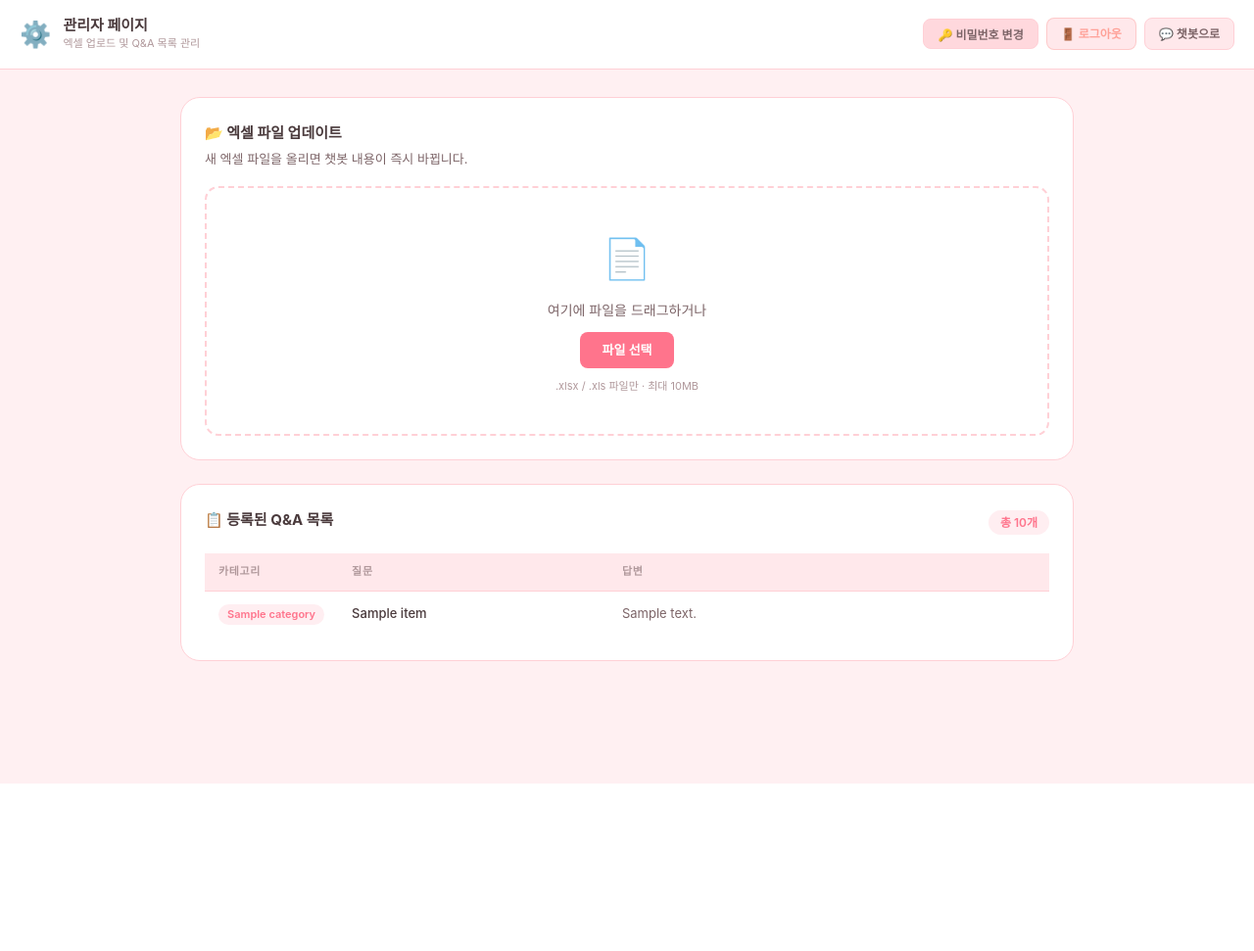
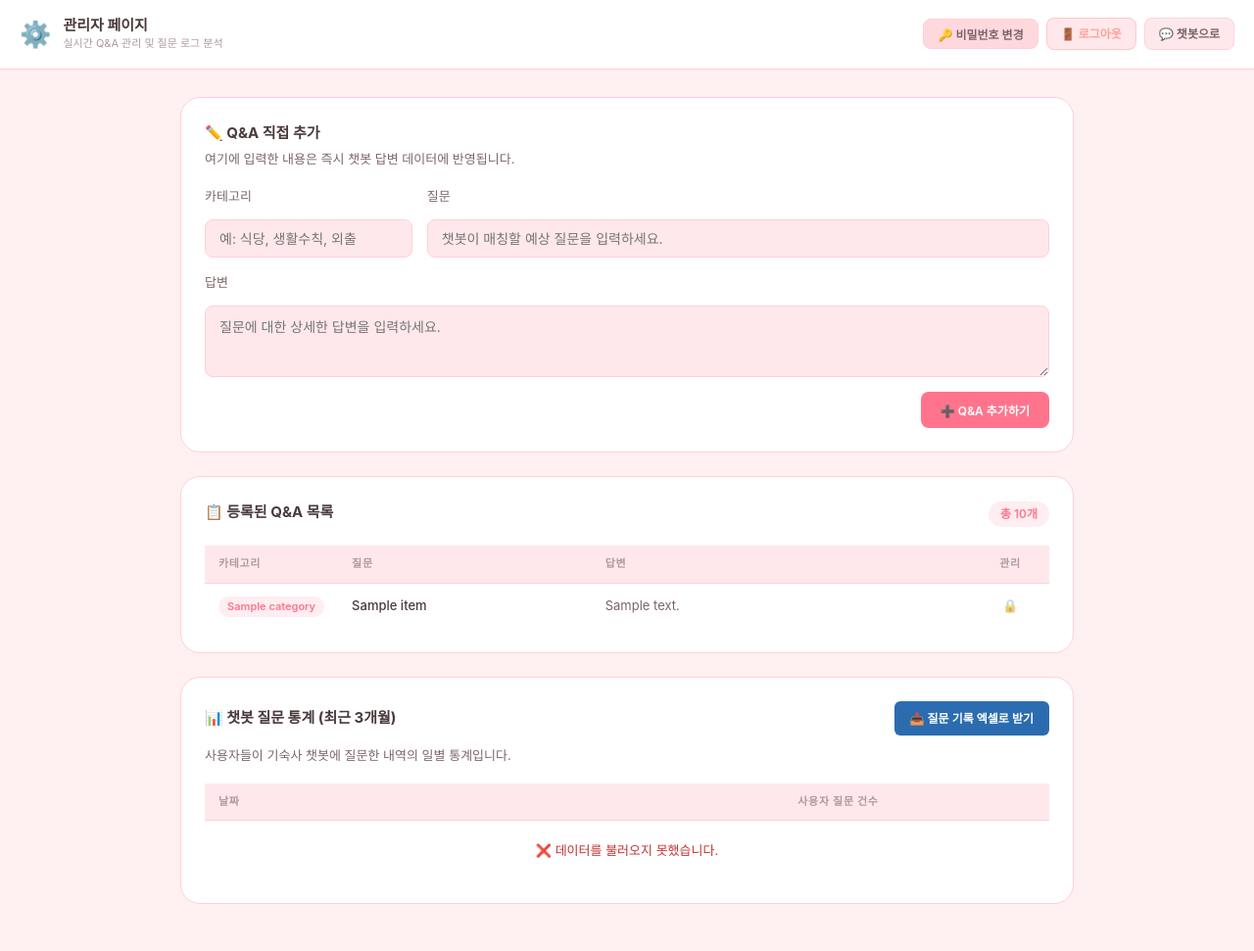
Before and after one commit to cyj6god-max/dormitory-project, a Flask app: template templates/admin.html in a window 1280 px wide. Shown: the whole page at 98% size. Before the commit the page ends 800 px from the top, so only its background shows below. Run offline with Flask 3, Linux system fonts and the light colour scheme; the template is opened without the code that fills it: most values are stand-ins (such as "Sample title", 1, 10 or a date in 2020); some web fonts are replaced.

Commit message:
Implement manual Q&A input and chat history logging with statistics

```diff
--- a/app.py
+++ b/app.py
@@ -16,11 +16,14 @@ except Exception:
     pass
 os.environ.setdefault('PYTHONUTF8', '1')
 
-from flask import Flask, request, jsonify, render_template, session, redirect, url_for
+from flask import Flask, request, jsonify, render_template, session, redirect, url_for, send_file
 from dotenv import load_dotenv
 from openai import OpenAI
 import rag_engine
 import json
+from datetime import datetime, timedelta
+import io
+from openpyxl import Workbook
 
 load_dotenv()
 
@@ -39,6 +42,54 @@ if api_key:
 
 EXCEL_FILENAME = "dormitory_guide_v2.xlsx"
 CONFIG_FILE = "admin_config.json"
+LOGS_FILE = "chat_logs.json"
+
+def _get_logs_path():
+    base_dir = os.path.dirname(os.path.abspath(__file__))
+    return os.path.join(base_dir, LOGS_FILE)
+
+def load_logs() -> list:
+    path = _get_logs_path()
+    if not os.path.exists(path):
+        return []
+    try:
+        with open(path, "r", encoding="utf-8") as f:
+            return json.load(f)
+    except Exception as e:
+        print(f"로그 로드 오류: {e}")
+        return []
+
+def save_logs(logs):
+    path = _get_logs_path()
+    try:
+        with open(path, "w", encoding="utf-8") as f:
+            json.dump(logs, f, ensure_ascii=False, indent=2)
+    except Exception as e:
+        print(f"로그 저장 실패 (Vercel 환경일 수 있음): {e}")
+
+def write_chat_log(query, answer, found):
+    logs = load_logs()
+    now_str = datetime.now().strftime("%Y-%m-%d %H:%M:%S")
+
+    logs.append({
+        "timestamp": now_str,
+        "query": query.strip(),
+        "answer": answer.strip(),
+        "found": found
+    })
+
+    # 3개월(90일) 보관 기간 필터링
+    limit_date = datetime.now() - timedelta(days=90)
+    filtered_logs = []
+    for log in logs:
+        try:
+            log_time = datetime.strptime(log["timestamp"], "%Y-%m-%d %H:%M:%S")
+            if log_time >= limit_date:
+                filtered_logs.append(log)
+        except Exception:
+            filtered_logs.append(log)
+
+    save_logs(filtered_logs)
 
 def get_admin_password():
     if not os.path.exists(CONFIG_FILE):
@@ -151,8 +202,10 @@ def chat():
 
     # 2) 관련 내용이 없으면 자료 없음 안내
     if not results:
+        no_ref_answer = "적절한 답변을 찾지 못했습니다. 관리자에게 문의해 주세요. (소통폰 : 010-2629-8002)"
+        write_chat_log(user_message, no_ref_answer, False)
         return jsonify({
-            "answer": "적절한 답변을 찾지 못했습니다. 관리자에게 문의해 주세요. (소통폰 : 010-2629-8002)",
+            "answer": no_ref_answer,
             "references": [],
             "found": False,
         })
@@ -194,61 +247,111 @@ def chat():
         return jsonify({"error": f"AI 서버 오류: {str(e)}"}), 500
 
     references = [{"category": r["category"], "question": r["question"]} for r in results]
+    write_chat_log(user_message, answer, True)
     return jsonify({"answer": answer, "references": references, "found": True})
 
 
-@app.route("/api/upload", methods=["POST"])
-def upload_excel():
-    if "file" not in request.files:
-        return jsonify({"error": "파일이 없습니다."}), 400
+@app.route("/api/qa/add", methods=["POST"])
+def add_qa():
+    if not session.get("admin_logged_in"):
+        return jsonify({"error": "로그인이 필요합니다."}), 401
 
-    file = request.files["file"]
-    if not file.filename or not file.filename.endswith((".xlsx", ".xls")):
-        return jsonify({"error": "엑셀 파일(.xlsx, .xls)만 업로드 가능합니다."}), 400
+    data = request.get_json()
+    if not data:
+        return jsonify({"error": "올바르지 않은 요청 데이터입니다."}), 400
 
-    base_dir = os.path.dirname(os.path.abspath(__file__))
-    save_path = os.path.join(base_dir, EXCEL_FILENAME)
-    temp_path = save_path + ".tmp.xlsx"
-    backup_path = save_path + ".bak"
+    category = data.get("category", "").strip()
+    question = data.get("question", "").strip()
+    answer = data.get("answer", "").strip()
 
-    # 1) 임시 파일로 먼저 저장
-    try:
-        file.save(temp_path)
-    except PermissionError:
-        return jsonify({"error": "저장 권한 오류입니다. 엑셀이 다른 프로그램에 열려 있다면 닫고 다시 시도해 주세요."}), 500
-    except Exception as e:
-        return jsonify({"error": f"파일 저장 오류: {str(e)}"}), 500
+    if not category or not question or not answer:
+        return jsonify({"error": "카테고리, 질문, 답변을 모두 입력해 주세요."}), 400
 
-    # 2) 임시 파일의 엑셀 구조가 올바른지 확인
-    try:
-        from openpyxl import load_workbook
-        wb = load_workbook(temp_path, read_only=True, data_only=True)
-        ws = wb["기숙사_운영_데이터"]
-        wb.close()
-    except Exception as e:
-        os.remove(temp_path)
-        return jsonify({"error": f"엑셀 파일 형식 오류: 시트 이름이 '기숙사_운영_데이터'인지 확인해 주세요. ({str(e)})"}), 400
+    success = rag_engine.add_custom_qa(category, question, answer)
+    if success:
+        return jsonify({"success": True, "message": "Q&A가 성공적으로 추가되었습니다."})
+    else:
+        return jsonify({"success": True, "message": "Q&A가 추가되었습니다. (임시 환경 저장)"})
 
-    # 3) 기존 파일 백업 후 원자적 교체
-    try:
-        if os.path.exists(save_path):
-            shutil.copy2(save_path, backup_path)
-        os.replace(temp_path, save_path)
-    except PermissionError:
-        if os.path.exists(temp_path):
-            os.remove(temp_path)
-        return jsonify({"error": "기존 파일 교체에 실패했습니다. 엑셀 프로그램을 닫고 다시 시도해 주세요."}), 500
+@app.route("/api/qa/delete", methods=["POST"])
+def delete_qa():
+    if not session.get("admin_logged_in"):
+        return jsonify({"error": "로그인이 필요합니다."}), 401
 
-    # 4) 캐시 갱신
-    try:
-        rag_engine.reload()
-        count = len(rag_engine.get_all_qa())
-        return jsonify({"success": True, "message": f"업로드 완료! 총 {count}개의 Q&A가 로드되었습니다.", "count": count})
-    except Exception as e:
-        if os.path.exists(backup_path):
-            shutil.copy2(backup_path, save_path)
-            rag_engine.reload()
-        return jsonify({"error": f"파일 처리 오류: {str(e)}"}), 500
+    data = request.get_json()
+    if not data or not data.get("question", "").strip():
+        return jsonify({"error": "삭제할 질문을 지정해 주세요."}), 400
+
+    question = data["question"].strip()
+    success = rag_engine.delete_custom_qa(question)
+
+    if success:
+        return jsonify({"success": True, "message": "Q&A가 성공적으로 삭제되었습니다."})
+    else:
+        return jsonify({"error": "삭제할 Q&A를 찾지 못했거나 기본 제공 데이터(엑셀)는 삭제할 수 없습니다."}), 400
+
+@app.route("/api/logs/daily", methods=["GET"])
+def get_daily_logs():
+    if not session.get("admin_logged_in"):
+        return jsonify({"error": "로그인이 필요합니다."}), 401
+
+    logs = load_logs()
+
+    daily_counts = {}
+    for log in logs:
+        try:
+            date_str = log["timestamp"].split(" ")[0]
+            daily_counts[date_str] = daily_counts.get(date_str, 0) + 1
+        except Exception:
+            continue
+
+    sorted_daily = []
+    for d in sorted(daily_counts.keys(), reverse=True):
+        sorted_daily.append({"date": d, "count": daily_counts[d]})
+
+    return jsonify({"success": True, "data": sorted_daily})
+
+@app.route("/api/logs/download", methods=["GET"])
+def download_logs_excel():
+    if not session.get("admin_logged_in"):
+        return redirect(url_for("admin_login"))
+
+    logs = load_logs()
+
+    wb = Workbook()
+    ws = wb.active
+    ws.title = "질문 내역 로그"
+
+    headers = ["질문 일시", "사용자 질문", "챗봇 답변", "자료 매칭 여부"]
+    ws.append(headers)
+
+    for log in reversed(logs):
+        ws.append([
+            log.get("timestamp", ""),
+            log.get("query", ""),
+            log.get("answer", ""),
+            "예" if log.get("found", False) else "아니오"
+        ])
+
+    for col in ws.columns:
+        max_len = 0
+        for cell in col:
+            # None 방지 및 한글/영문 길이 보정
+            val = str(cell.value or '')
+            max_len = max(max_len, len(val))
+        col_letter = col[0].column_letter
+        ws.column_dimensions[col_letter].width = max(max_len + 3, 12)
+
+    excel_stream = io.BytesIO()
+    wb.save(excel_stream)
+    excel_stream.seek(0)
+
+    return send_file(
+        excel_stream,
+        mimetype="application/vnd.openxmlformats-officedocument.spreadsheetml.sheet",
+        as_attachment=True,
+        download_name="chat_history_logs.xlsx"
+    )
 
 
 
--- a/static/chat.js
+++ b/static/chat.js
@@ -132,57 +132,144 @@ function removeLoading(id) {
 }
 
 // ══════════════════════════════════════════════
-// 관리자 페이지 기능
+// 관리자 페이지 기능 (실시간 Q&A 관리 및 로그)
 // ══════════════════════════════════════════════
 
-function uploadFile(input) {
-  if (input.files && input.files[0]) doUpload(input.files[0]);
-}
+// 1. Q&A 직접 추가
+async function submitNewQa() {
+  const catInput = document.getElementById("qa-category");
+  const qInput = document.getElementById("qa-question");
+  const aInput = document.getElementById("qa-answer");
+  const resultDiv = document.getElementById("add-result");
 
-function onDragOver(e) {
-  e.preventDefault();
-  document.getElementById("upload-area")?.classList.add("dragover");
-}
+  if (!catInput || !qInput || !aInput || !resultDiv) return;
 
-function onDragLeave() {
-  document.getElementById("upload-area")?.classList.remove("dragover");
-}
+  const category = catInput.value.trim();
+  const question = qInput.value.trim();
+  const answer = aInput.value.trim();
 
-function onDrop(e) {
-  e.preventDefault();
-  document.getElementById("upload-area")?.classList.remove("dragover");
-  const files = e.dataTransfer?.files;
-  if (files && files[0]) doUpload(files[0]);
-}
+  resultDiv.style.display = "none";
+  resultDiv.className = "add-result-msg";
+  resultDiv.textContent = "";
 
-async function doUpload(file) {
-  if (!file.name.match(/\.(xlsx|xls)$/i)) {
-    showUploadResult(false, "엑셀 파일(.xlsx, .xls)만 업로드 가능합니다.");
+  if (!category || !question || !answer) {
+    resultDiv.style.display = "block";
+    resultDiv.className = "add-result-msg error";
+    resultDiv.style.background = "#fff5f5";
+    resultDiv.style.color = "#c53030";
+    resultDiv.textContent = "❌ 모든 항목(카테고리, 질문, 답변)을 입력해 주세요.";
     return;
   }
-  showUploadResult(null, "⏳ 업로드 중...");
-
-  const formData = new FormData();
-  formData.append("file", file);
 
   try {
-    const res  = await fetch("/api/upload", { method: "POST", body: formData });
+    const res = await fetch("/api/qa/add", {
+      method: "POST",
+      headers: { "Content-Type": "application/json" },
+      body: JSON.stringify({ category, question, answer })
+    });
+
     const data = await res.json();
+    resultDiv.style.display = "block";
+
     if (!res.ok || data.error) {
-      showUploadResult(false, `❌ ${data.error}`);
+      resultDiv.className = "add-result-msg error";
+      resultDiv.style.background = "#fff5f5";
+      resultDiv.style.color = "#c53030";
+      resultDiv.textContent = `❌ 오류: ${data.error || "추가 실패"}`;
     } else {
-      showUploadResult(true, `✅ ${data.message}`);
-      setTimeout(() => window.location.reload(), 1500);
+      resultDiv.className = "add-result-msg success";
+      resultDiv.style.background = "#f0fff4";
+      resultDiv.style.color = "#22543d";
+      resultDiv.textContent = `✅ ${data.message}`;
+
+      // 폼 비우기
+      catInput.value = "";
+      qInput.value = "";
+      aInput.value = "";
+
+      // 1.5초 후 목록 갱신
+      setTimeout(() => {
+        window.location.reload();
+      }, 1500);
     }
-  } catch {
-    showUploadResult(false, "❌ 네트워크 오류가 발생했습니다.");
+  } catch (err) {
+    resultDiv.style.display = "block";
+    resultDiv.className = "add-result-msg error";
+    resultDiv.style.background = "#fff5f5";
+    resultDiv.style.color = "#c53030";
+    resultDiv.textContent = "❌ 네트워크 오류가 발생했습니다.";
   }
 }
 
-function showUploadResult(success, message) {
-  const div = document.getElementById("upload-result");
-  if (!div) return;
-  div.style.display = "block";
-  div.className = "upload-result" + (success === true ? " success" : success === false ? " error" : "");
-  div.textContent = message;
+// 2. Q&A 삭제 (실시간 반영)
+async function deleteQa(questionText, rowIndex) {
+  if (!confirm(`정말 이 질문을 삭제하시겠습니까?\n\n질문: "${questionText}"`)) {
+    return;
+  }
+
+  try {
+    const res = await fetch("/api/qa/delete", {
+      method: "POST",
+      headers: { "Content-Type": "application/json" },
+      body: JSON.stringify({ question: questionText })
+    });
+
+    const data = await res.json();
+
+    if (!res.ok || data.error) {
+      alert(`❌ 삭제 실패: ${data.error || "오류 발생"}`);
+    } else {
+      // 1) 화면에서 해당 행 삭제
+      const row = document.getElementById(`qa-row-${rowIndex}`);
+      if (row) row.remove();
+
+      // 2) 총 개수 뱃지 숫자 갱신
+      const totalBadge = document.getElementById("total-badge");
+      if (totalBadge) {
+        const currentCount = parseInt(totalBadge.textContent.replace(/[^0-9]/g, "")) || 0;
+        if (currentCount > 0) {
+          totalBadge.textContent = `총 ${currentCount - 1}개`;
+        }
+      }
+
+      alert("✅ 삭제가 완료되었습니다.");
+    }
+  } catch (err) {
+    alert("❌ 네트워크 오류로 인해 삭제에 실패했습니다.");
+  }
 }
+
+// 3. 질문 일별 통계 로드
+async function loadDailyStats() {
+  const tableBody = document.getElementById("stats-table-body");
+  if (!tableBody) return;
+
+  try {
+    const res = await fetch("/api/logs/daily");
+    const data = await res.json();
+
+    if (!res.ok || !data.success) {
+      tableBody.innerHTML = `<tr><td colspan="2" style="text-align: center; color: #c53030; padding: 20px;">❌ 데이터를 불러오지 못했습니다.</td></tr>`;
+      return;
+    }
+
+    const statsList = data.data || [];
+    if (statsList.length === 0) {
+      tableBody.innerHTML = `<tr><td colspan="2" style="text-align: center; color: #718096; padding: 20px;">📭 최근 3개월간 기록된 질문 내역이 없습니다.</td></tr>`;
+      return;
+    }
+
+    let html = "";
+    statsList.forEach(item => {
+      html += `
+        <tr>
+          <td style="font-weight: 500; color: #2d3748;">📅 ${item.date}</td>
+          <td style="text-align: center; font-weight: bold; color: #2b6cb0;">${item.count} 회</td>
+        </tr>
+      `;
+    });
+    tableBody.innerHTML = html;
+  } catch (err) {
+    tableBody.innerHTML = `<tr><td colspan="2" style="text-align: center; color: #c53030; padding: 20px;">❌ 네트워크 오류로 통계를 가져오지 못했습니다.</td></tr>`;
+  }
+}
--- a/templates/admin.html
+++ b/templates/admin.html
@@ -20,7 +20,7 @@
       <span class="header-icon">⚙️</span>
       <div>
         <h1 class="header-title">관리자 페이지</h1>
-        <p class="header-sub">엑셀 업로드 및 Q&amp;A 목록 관리</p>
+        <p class="header-sub">실시간 Q&amp;A 관리 및 질문 로그 분석</p>
       </div>
     </div>
     <div class="header-actions">
@@ -32,25 +32,38 @@
 
   <main class="admin-main">
 
-    <!-- 업로드 카드 -->
-    <section class="admin-card" id="upload-section">
-      <h2 class="card-title">📂 엑셀 파일 업데이트</h2>
-      <p class="card-desc">새 엑셀 파일을 올리면 챗봇 내용이 즉시 바뀝니다.</p>
+    <!-- Q&A 추가 카드 -->
+    <section class="admin-card" id="qa-add-section">
+      <h2 class="card-title">✏️ Q&amp;A 직접 추가</h2>
+      <p class="card-desc">여기에 입력한 내용은 즉시 챗봇 답변 데이터에 반영됩니다.</p>
 
-      <div class="upload-area" id="upload-area"
-           ondragover="onDragOver(event)"
-           ondrop="onDrop(event)"
-           ondragleave="onDragLeave(event)">
-        <div class="upload-icon">📄</div>
-        <p class="upload-text">여기에 파일을 드래그하거나</p>
-        <label class="upload-btn-label" for="file-input" id="upload-label">
-          파일 선택
-          <input type="file" id="file-input" accept=".xlsx,.xls" style="display:none" onchange="uploadFile(this)"/>
-        </label>
-        <p class="upload-hint">.xlsx / .xls 파일만 · 최대 10MB</p>
+      <div class="add-form">
+        <div class="form-row" style="display: flex; gap: 15px; flex-wrap: wrap; margin-bottom: 15px;">
+          <div class="form-group" style="flex: 1; min-width: 150px;">
+            <label for="qa-category" class="form-label" style="display: block; margin-bottom: 5px; font-weight: 500;">카테고리</label>
+            <input type="text" id="qa-category" class="form-input" placeholder="예: 식당, 생활수칙, 외출" list="category-list" style="width: 100%; box-sizing: border-box;" />
+            <datalist id="category-list">
+              <option value="식당"></option>
+              <option value="생활수칙"></option>
+              <option value="입퇴사"></option>
+              <option value="시설안내"></option>
+              <option value="상벌점"></option>
+            </datalist>
+          </div>
+          <div class="form-group" style="flex: 3; min-width: 300px;">
+            <label for="qa-question" class="form-label" style="display: block; margin-bottom: 5px; font-weight: 500;">질문</label>
+            <input type="text" id="qa-question" class="form-input" placeholder="챗봇이 매칭할 예상 질문을 입력하세요." style="width: 100%; box-sizing: border-box;" />
+          </div>
+        </div>
+        <div class="form-group">
+          <label for="qa-answer" class="form-label" style="display: block; margin-bottom: 5px; font-weight: 500;">답변</label>
+          <textarea id="qa-answer" class="form-input" rows="3" placeholder="질문에 대한 상세한 답변을 입력하세요." style="width: 100%; box-sizing: border-box; resize: vertical; font-family: inherit;"></textarea>
+        </div>
+        <div class="form-actions" style="display: flex; justify-content: flex-end; margin-top: 15px;">
+          <button type="button" class="admin-btn confirm-btn" style="padding: 10px 20px; font-weight: 600; cursor: pointer;" onclick="submitNewQa()">➕ Q&amp;A 추가하기</button>
+        </div>
+        <div class="add-result-msg" id="add-result" style="display:none; margin-top: 10px; padding: 10px; border-radius: 6px; font-weight: 500;"></div>
       </div>
-
-      <div class="upload-result" id="upload-result" style="display:none"></div>
     </section>
 
     <!-- Q&A 목록 카드 -->
@@ -66,8 +79,9 @@
           <thead>
             <tr>
               <th style="width:110px">카테고리</th>
-              <th style="width:32%">질문</th>
+              <th style="width:30%">질문</th>
               <th>답변</th>
+              <th style="width:80px; text-align:center">관리</th>
             </tr>
           </thead>
           <tbody>
@@ -76,6 +90,13 @@
               <td><span class="cat-tag">{{ item.category }}</span></td>
               <td class="qa-question">{{ item.question }}</td>
               <td class="qa-answer">{{ item.answer }}</td>
+              <td style="text-align:center">
+                {% if item.is_custom %}
+                <button type="button" class="admin-btn delete-btn" style="padding: 4px 8px; font-size: 12px; background: #e53e3e; color: #fff; border: none; border-radius: 4px; cursor: pointer;" onclick="deleteQa('{{ item.question | replace("'", "\\'") }}', {{ loop.index }})">삭제</button>
+                {% else %}
+                <span class="lock-icon" title="기본 제공 데이터(엑셀)는 웹에서 삭제할 수 없습니다." style="cursor: help; opacity: 0.6;">🔒</span>
+                {% endif %}
+              </td>
             </tr>
             {% endfor %}
           </tbody>
@@ -85,6 +106,33 @@
           <p>📭 등록된 Q&amp;A가 없습니다. 엑셀 파일을 업로드해 주세요.</p>
         </div>
         {% endif %}
+      </div>
+    </section>
+
+    <!-- 질문 통계 카드 -->
+    <section class="admin-card" id="stats-section">
+      <div class="card-header-row" style="display: flex; justify-content: space-between; align-items: center; margin-bottom: 10px;">
+        <h2 class="card-title" style="margin: 0;">📊 챗봇 질문 통계 (최근 3개월)</h2>
+        <a href="/api/logs/download" class="admin-btn confirm-btn" style="background: #2b6cb0; text-decoration: none; padding: 8px 16px; border-radius: 6px; font-weight: 600; display: inline-flex; align-items: center; gap: 5px;">📥 질문 기록 엑셀로 받기</a>
+      </div>
+      <p class="card-desc">사용자들이 기숙사 챗봇에 질문한 내역의 일별 통계입니다.</p>
+
+      <div class="stats-table-wrapper" style="margin-top: 15px; max-height: 250px; overflow-y: auto;">
+        <table class="qa-table" id="stats-table">
+          <thead>
+            <tr>
+              <th style="width: 50%;">날짜</th>
+              <th style="text-align: center;">사용자 질문 건수</th>
+            </tr>
+          </thead>
+          <tbody id="stats-table-body">
+            <tr>
+              <td colspan="2" style="text-align: center; color: #718096; padding: 20px;">
+                🔄 통계 데이터를 불러오는 중...
+              </td>
+            </tr>
+          </tbody>
+        </table>
       </div>
     </section>
 
@@ -123,6 +171,11 @@
 
 <script src="/static/chat.js"></script>
 <script>
+// 페이지가 열릴 때 데일리 통계 자동 로드
+document.addEventListener("DOMContentLoaded", () => {
+  loadDailyStats();
+});
+
 function openPasswordModal() {
   document.getElementById("password-modal").style.display = "flex";
   document.getElementById("current-password").value = "";
```
Also changed, not shown: rag_engine.py (+132 -26 lines).
